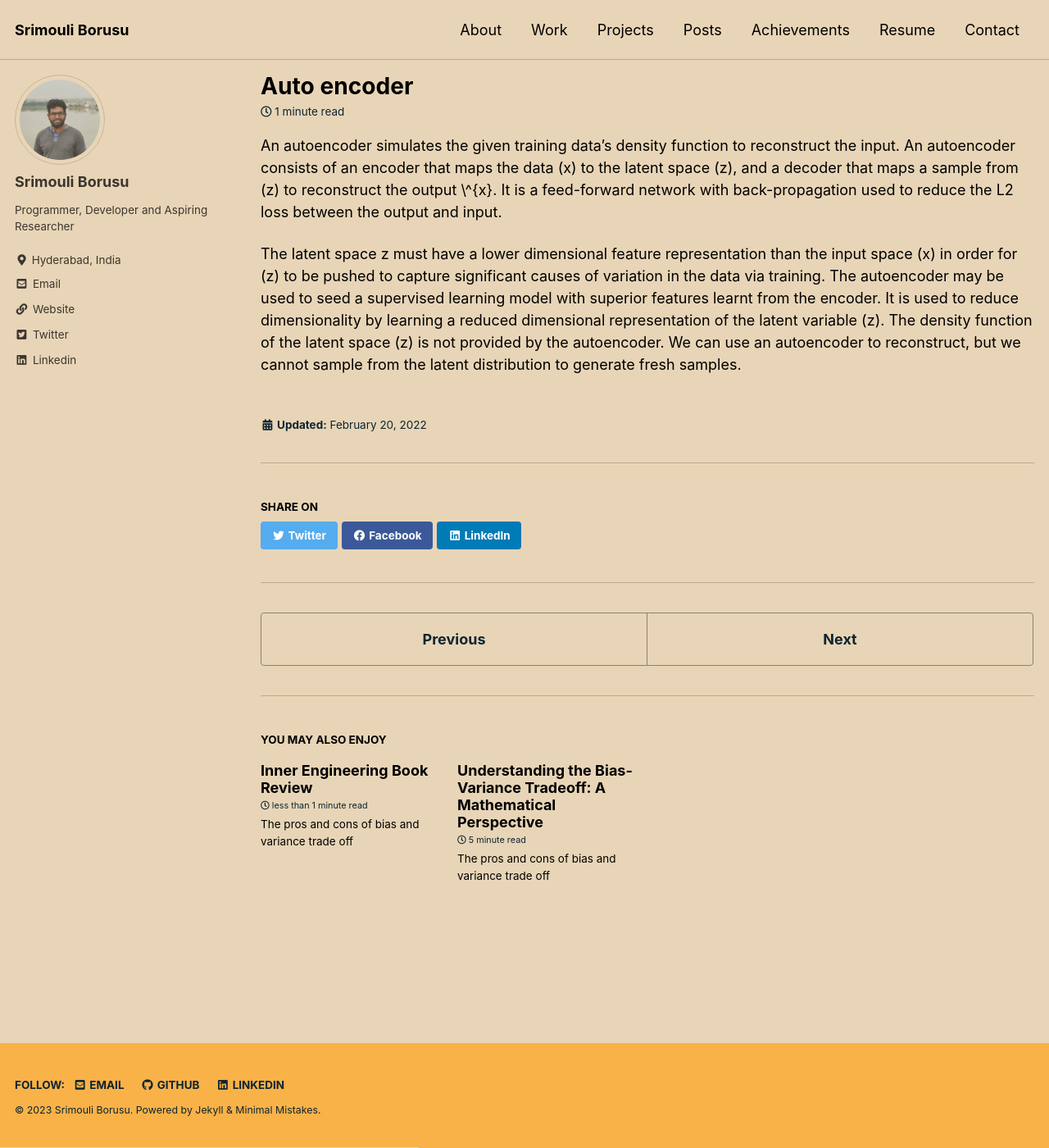
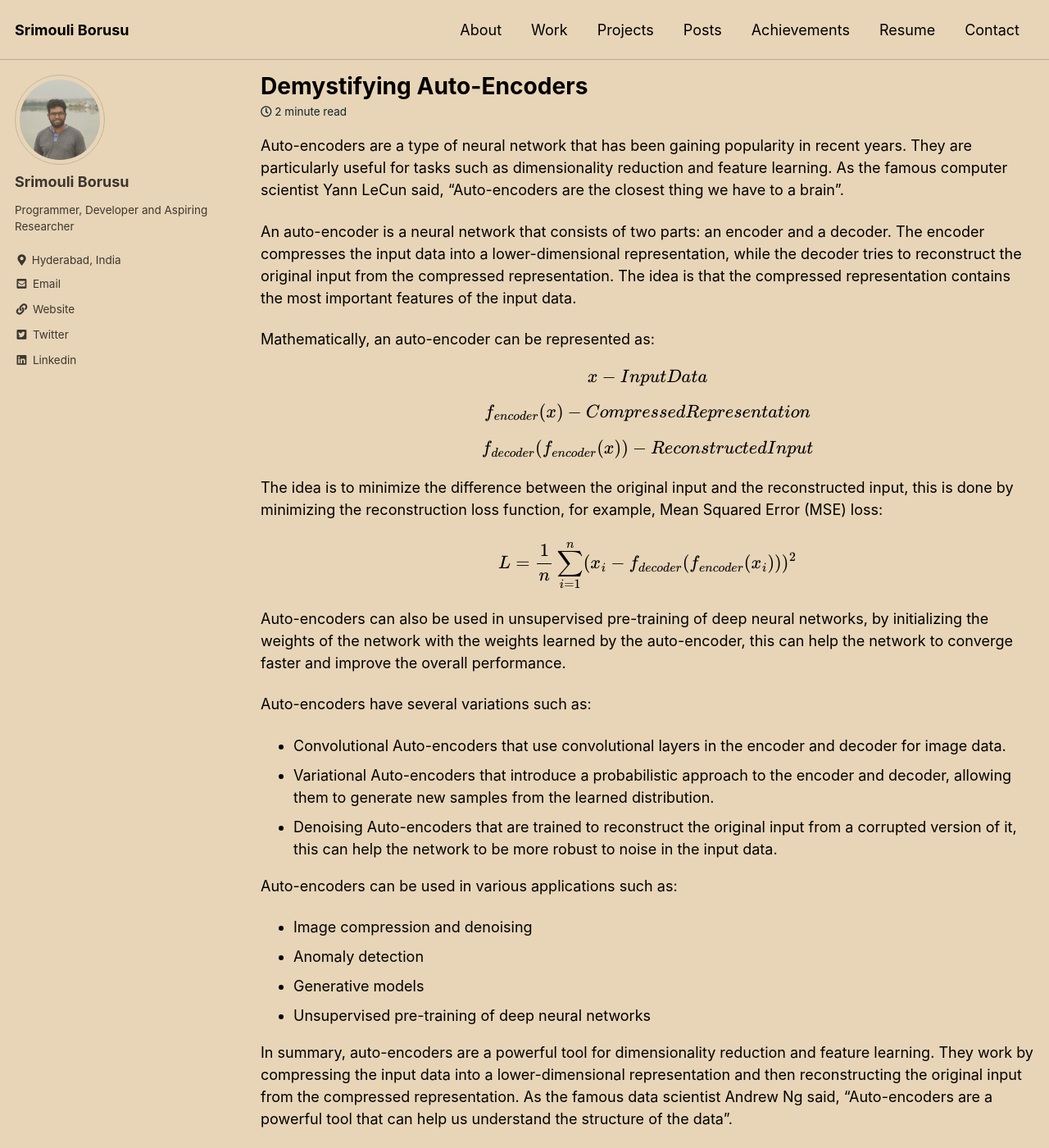
Before and after one commit to srimouli04/srimouli04.github.io_archiv2, a Jekyll site: the page built from _posts/2022-02-20-Autoencoder.md, in a window 1280 px wide and 1400 px high. Shown: the whole window at 82% size. Built offline with Jekyll 4.4.1, drawn with Linux system fonts in a browser that asks for light colours; cached includes are drawn as plain includes; formulas are drawn with MathJax 3; some of the changed text lies outside the part shown.

Commit message:
Multiple changes

```diff
--- a/_data/navigation.yml
+++ b/_data/navigation.yml
@@ -13,7 +13,7 @@ main:
   - title: "Achievements"
     url: achievements/
   - title: "Resume"
-    url: \assets\Resumes\Srimouli_Resume.pdf
+    url: assets\pdfs\Srimouli_Borusu_Resume.pdf
   - title: "Contact"
     url: contact/
   # - title: "Sample Posts"
--- a/_posts/2022-02-20-Autoencoder.md
+++ b/_posts/2022-02-20-Autoencoder.md
@@ -2,7 +2,7 @@
 layout: single
 classes : wide
 author_profile: true
-title: Auto encoder
+title: "Demystifying Auto-Encoders"
 toc: False
 toc_label : Table of contents
 toc_icon: "list"
@@ -20,6 +20,35 @@ header-includes: |
 
 ---
 
-An autoencoder simulates the given training data's density function to reconstruct the input. An autoencoder consists of an encoder that maps the data \(x\) to the latent space \(z\), and a decoder that maps a sample from \(z\) to reconstruct the output \^{x}. It is a feed-forward network with back-propagation used to reduce the L2 loss between the output and input.
+Auto-encoders are a type of neural network that has been gaining popularity in recent years. They are particularly useful for tasks such as dimensionality reduction and feature learning. As the famous computer scientist Yann LeCun said, "Auto-encoders are the closest thing we have to a brain".
 
-The latent space z must have a lower dimensional feature representation than the input space \(x\) in order for \(z\) to be pushed to capture significant causes of variation in the data via training. The autoencoder may be used to seed a supervised learning model with superior features learnt from the encoder. It is used to reduce dimensionality by learning a reduced dimensional representation of the latent variable \(z\). The density function of the latent space \(z\) is not provided by the autoencoder. We can use an autoencoder to reconstruct, but we cannot sample from the latent distribution to generate fresh samples.
+An auto-encoder is a neural network that consists of two parts: an encoder and a decoder. The encoder compresses the input data into a lower-dimensional representation, while the decoder tries to reconstruct the original input from the compressed representation. The idea is that the compressed representation contains the most important features of the input data.
+
+Mathematically, an auto-encoder can be represented as:
+
+$$ x -Input Data $$
+
+$$ f_{encoder}(x) - Compressed Representation $$
+
+$$ f_{decoder}(f_{encoder}(x)) - Reconstructed Input $$
+
+The idea is to minimize the difference between the original input and the reconstructed input, this is done by minimizing the reconstruction loss function, for example, Mean Squared Error (MSE) loss:
+
+$$ L = \frac{1}{n} \sum_{i=1}^{n} (x_i - f_{decoder}(f_{encoder}(x_i)))^2$$
+
+Auto-encoders can also be used in unsupervised pre-training of deep neural networks, by initializing the weights of the network with the weights learned by the auto-encoder, this can help the network to converge faster and improve the overall performance.
+
+Auto-encoders have several variations such as:
+
+- Convolutional Auto-encoders that use convolutional layers in the encoder and decoder for image data.
+- Variational Auto-encoders that introduce a probabilistic approach to the encoder and decoder, allowing them to generate new samples from the learned distribution.
+- Denoising Auto-encoders that are trained to reconstruct the original input from a corrupted version of it, this can help the network to be more robust to noise in the input data.
+
+Auto-encoders can be used in various applications such as:
+
+- Image compression and denoising
+- Anomaly detection
+- Generative models
+- Unsupervised pre-training of deep neural networks
+
+In summary, auto-encoders are a powerful tool for dimensionality reduction and feature learning. They work by compressing the input data into a lower-dimensional representation and then reconstructing the original input from the compressed representation. As the famous data scientist Andrew Ng said, "Auto-encoders are a powerful tool that can help us understand the structure of the data".
--- a/_posts/2022-03-01-Inner_Engineering_Book_Review.md
+++ b/_posts/2022-03-01-Inner_Engineering_Book_Review.md
@@ -7,7 +7,7 @@ toc: False
 toc_label : Table of contents
 toc_icon: "list"
 canonical_url: "https://srimouli04.github.io/Inner_Engineering_Book_Review"
-excerpt: "The pros and cons of bias and variance trade off"
+excerpt: "Learnings I enjoyed from the book"
 toc_sticky : false
 ---
 Thanks for reading this post.
```
Also changed, not shown: _posts/#2022-02-15-Sound_and_Emotion.md (deleted, +0 -67 lines), _posts/2022-02-08-Bias_and_Variance.md (+3 -1 lines), _posts/2022-02-15-Sound_and_Emotion.md (added, +46 -0 lines), assets/images/Blog_posts/Bias_variance tradeoff/bv tradeoff.png (added), 1 other file.
